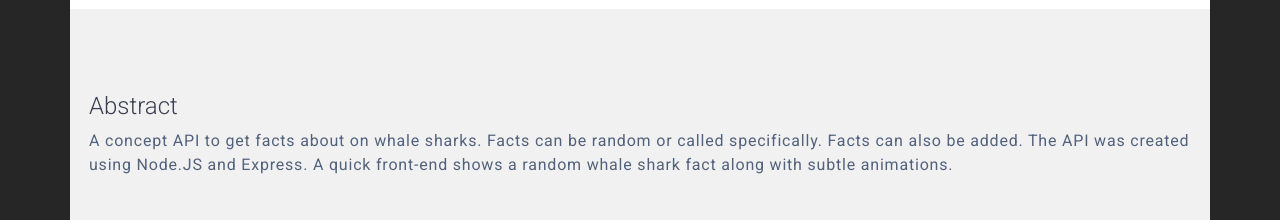
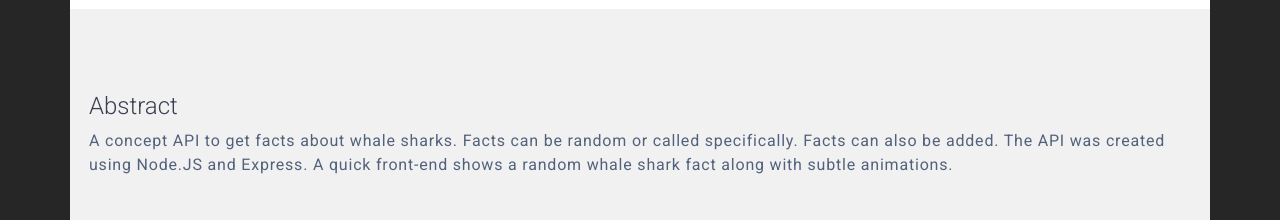
Before and after one commit to matthewdiorio/matthewdiorio.github.io, a plain HTML site: page projects/whalesharkapi.html in a window 1280 px wide. Shown: the part 1160-1380 px from the top of the page. Drawn offline with nearby package versions, Linux system fonts and the light colour scheme; a web font is replaced by a local one.

Commit message:
Grammar correction

```diff
--- a/projects/whalesharkapi.html
+++ b/projects/whalesharkapi.html
@@ -57,7 +57,7 @@
           <div class="col-md-12 portfolio-item">
             <div class="card-info">
               <h4>Abstract</h4>
-              <p>A concept API to get facts about on whale sharks. Facts can be random or called specifically. Facts can
+              <p>A concept API to get facts about whale sharks. Facts can be random or called specifically. Facts can
                 also be added.
                 The API was created using Node.JS and Express. A quick front-end shows a random whale shark fact along
                 with subtle animations.
```
Also changed, not shown: 1 other file.
